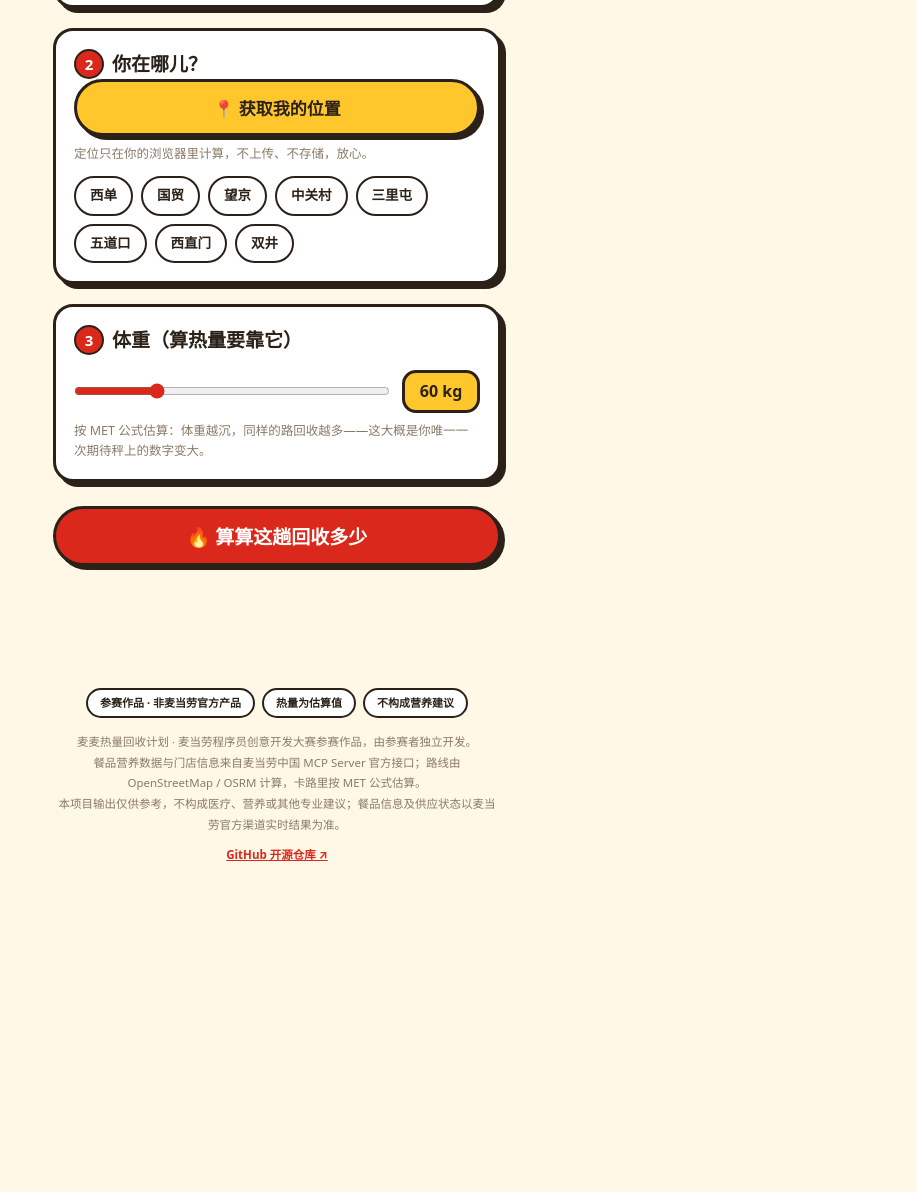
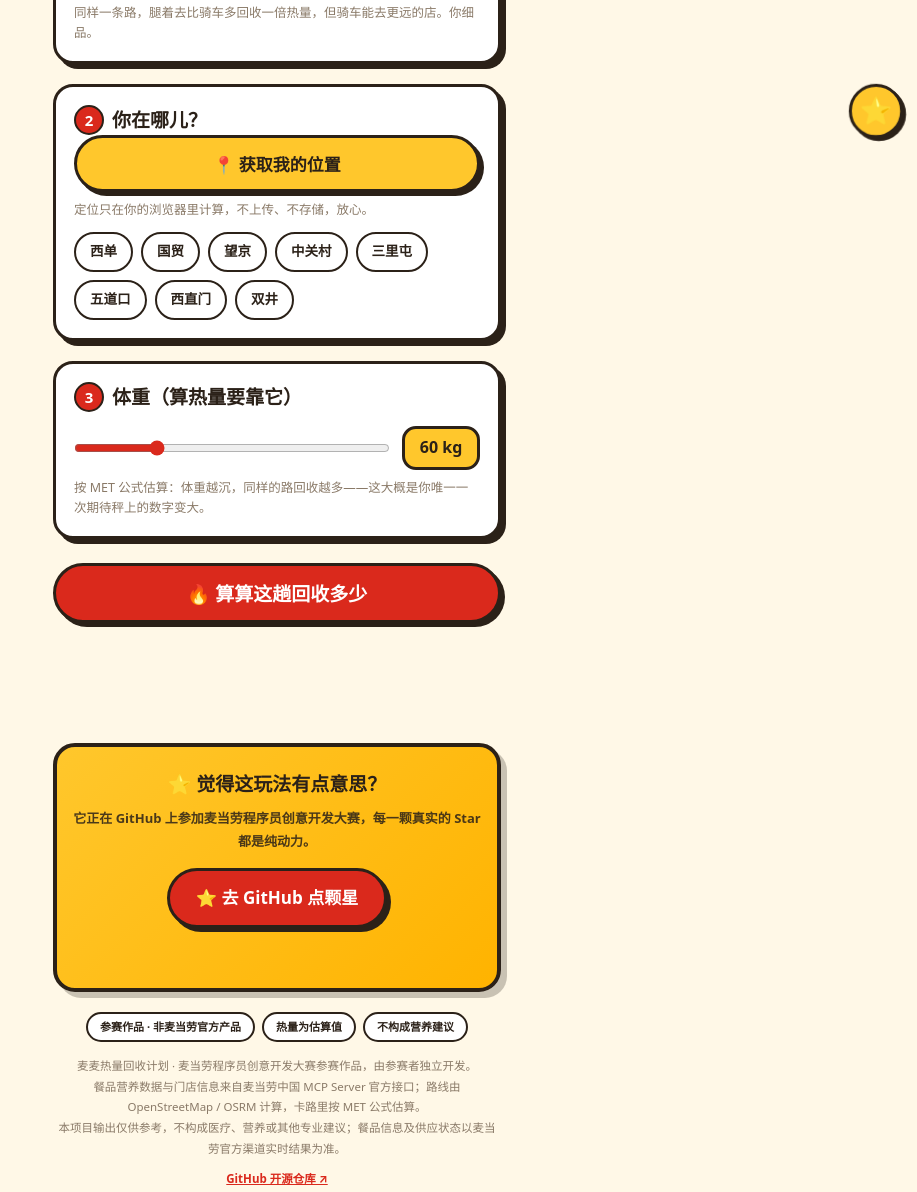
Before and after one commit to Dolkkk/mcd-calorie-recycle, a plain HTML site: page index.html in a window 1280 px wide. Shown: the part 648-1840 px from the top of the page, without its empty margins (363-1280 px from the left). Before the commit the page ends 1554 px from the top, so only its background shows below. Drawn offline with Linux system fonts and the light colour scheme; grey boxes are pictures that could not be loaded.

```diff
--- a/index.html
+++ b/index.html
@@ -176,6 +176,18 @@
   font-size:11.5px; color:#8a7a68; line-height:1.8;
 }
 footer a{color:var(--red); font-weight:700}
+.star-pill{display:inline-flex; align-items:center; gap:6px; background:#fff; color:var(--red); font-weight:900; padding:8px 16px; border:3px solid var(--ink); border-radius:999px; box-shadow:3px 3px 0 var(--ink); margin:12px auto 0; text-decoration:none; font-size:14px; transition:transform .15s}
+.star-pill:hover{transform:translateY(-2px) rotate(-1deg)}
+.star-pill .sh{display:inline-block; animation:tw 1.6s ease-in-out infinite}
+@keyframes tw{0%,100%{transform:scale(1)}50%{transform:scale(1.3) rotate(12deg)}}
+.star-card{background:linear-gradient(135deg, var(--yellow), #FFB300); border:4px solid var(--ink); border-radius:22px; box-shadow:6px 6px 0 rgba(43,33,24,.25); padding:20px 16px; margin:0 0 18px; text-align:center; color:var(--ink)}
+.star-card h3{font-size:19px; margin:0 0 6px; font-weight:900}
+.star-card p{font-size:13px; opacity:.85; margin:0 0 14px; font-weight:600}
+.star-btn-big{display:inline-flex; align-items:center; gap:8px; background:var(--red); color:#fff; font-weight:900; font-size:17px; padding:12px 26px; border:3px solid var(--ink); border-radius:999px; box-shadow:4px 4px 0 var(--ink); text-decoration:none}
+.star-btn-big:hover{transform:translateY(-2px)}
+.gh-iframe{display:block; margin:12px auto 0; border:0}
+.star-fab{position:fixed; right:14px; bottom:14px; width:54px; height:54px; border-radius:50%; background:var(--yellow); border:3px solid var(--ink); box-shadow:3px 3px 0 var(--ink); display:flex; align-items:center; justify-content:center; font-size:26px; z-index:60; text-decoration:none; animation:fabPulse 2.4s ease-in-out infinite}
+@keyframes fabPulse{0%,100%{transform:scale(1) rotate(0)}50%{transform:scale(1.1) rotate(10deg)}}
 .warn-tag{
   display:inline-block; background:#fff; border:2px solid var(--ink); border-radius:999px;
   padding:3px 12px; font-size:11px; font-weight:800; color:var(--ink); margin:2px;
@@ -223,6 +235,7 @@
   <h1>麦麦<span class="hl">热量回收</span>计划</h1>
   <p class="sub">走去麦当劳这趟路，烧掉的卡路里都是你回收的额度 🍔</p>
   <p class="sub" style="opacity:.8; font-size:13px; margin-top:4px">别人算热量是怕吃，我们算热量是给吃找理由。</p>
+  <a class="star-pill" href="https://github.com/Dolkkk/mcd-calorie-recycle" target="_blank" rel="noopener"><span class="sh">⭐</span> 这是开源参赛作品，点颗星支持一下</a>
 </div>
 <div class="zig"><svg viewBox="0 0 480 16" preserveAspectRatio="none"><polygon points="0,0 480,0 480,4 440,16 400,4 360,16 320,4 280,16 240,4 200,16 160,4 120,16 80,4 40,16 0,4" fill="#FFF8E7"/></svg></div>
 
@@ -315,6 +328,12 @@
 </div>
 
 <footer>
+  <div class="star-card">
+    <h3>⭐ 觉得这玩法有点意思？</h3>
+    <p>它正在 GitHub 上参加麦当劳程序员创意开发大赛，每一颗真实的 Star 都是纯动力。</p>
+    <a class="star-btn-big" href="https://github.com/Dolkkk/mcd-calorie-recycle" target="_blank" rel="noopener">⭐ 去 GitHub 点颗星</a>
+    <iframe class="gh-iframe" src="https://ghbtns.com/github-btn.html?user=Dolkkk&amp;repo=mcd-calorie-recycle&amp;type=star&amp;count=true" width="130" height="28" title="GitHub Star"></iframe>
+  </div>
   <div>
     <span class="warn-tag">参赛作品 · 非麦当劳官方产品</span>
     <span class="warn-tag">热量为估算值</span>
@@ -329,6 +348,7 @@
     <a href="https://github.com/Dolkkk/mcd-calorie-recycle" target="_blank" rel="noopener">GitHub 开源仓库 ↗</a>
   </p>
 </footer>
+<a class="star-fab" href="https://github.com/Dolkkk/mcd-calorie-recycle" target="_blank" rel="noopener" title="去 GitHub 点颗星" aria-label="给 GitHub 仓库点星">⭐</a>
 
 <script src="data.js"></script>
 <script>
```
